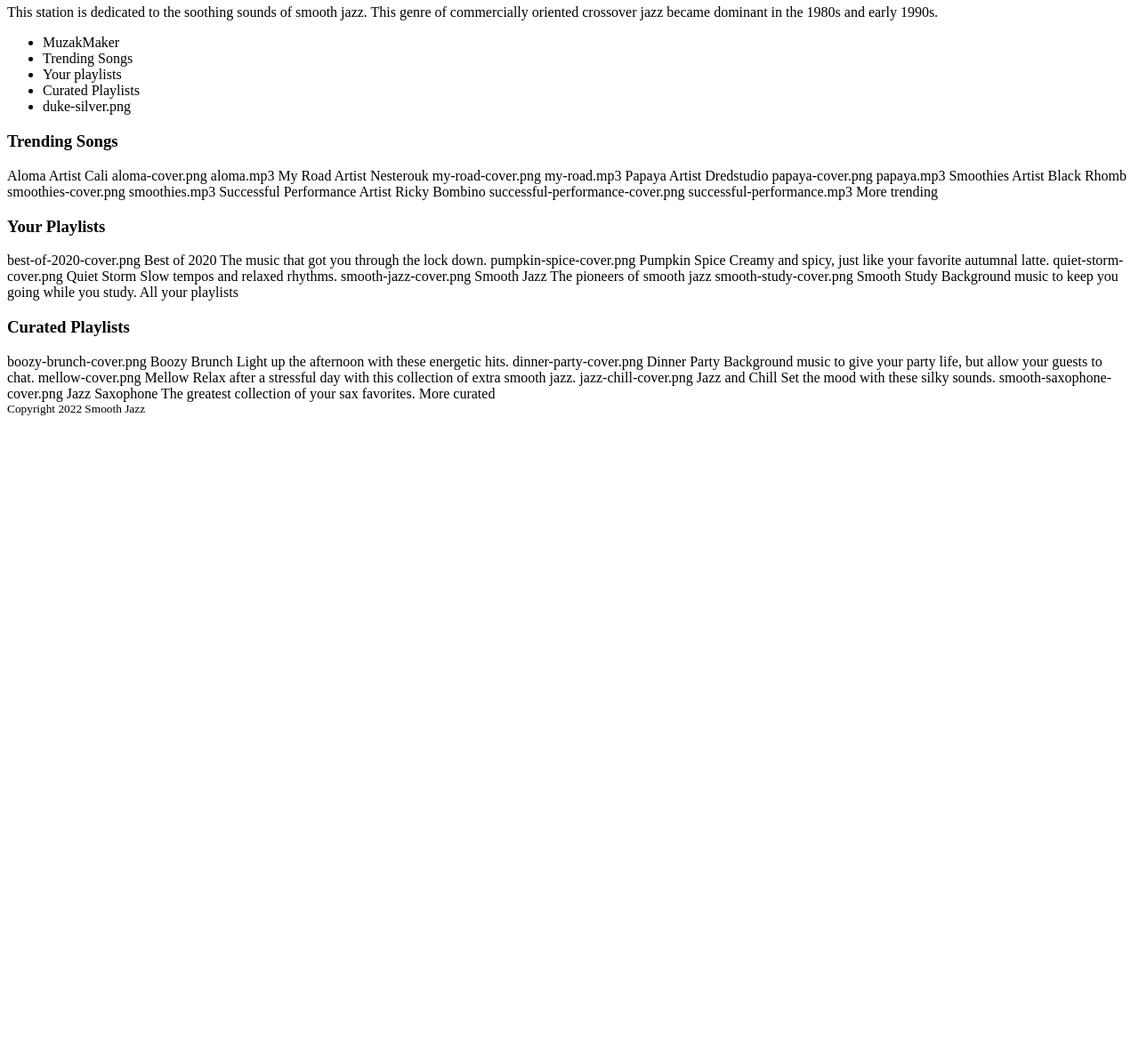
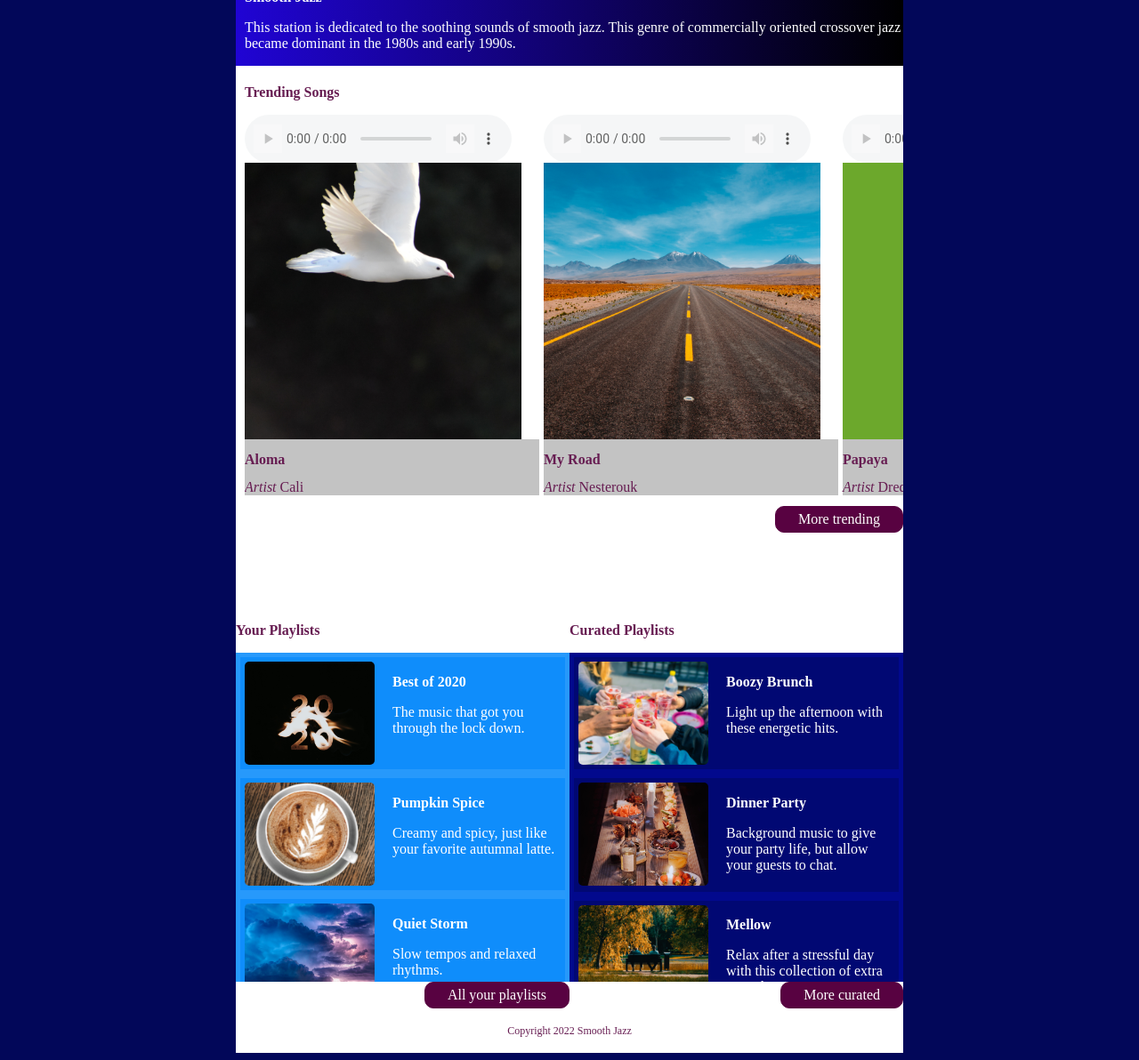
Before and after one commit to 1225536494/streamingmedia, a plain HTML site: page index.html in a window 1280 px wide. Shown: the part 108-1300 px from the top of the page at 89% size. Before the commit the page ends 800 px from the top, so only its background shows below. Drawn offline with Linux system fonts and the light colour scheme.

Commit message:
Finished Upload
I think its done?

```diff
--- a/index.html
+++ b/index.html
@@ -1,104 +1,168 @@
-<html>
+<!DOCTYPE html>
+<html lang="en">
     <head>
-
+        <meta charset="UTF-8">
+        <meta name="viewport" content="width=device-width, initial-scale=1">
+        <meta title="MuzakMaker">
+        <link rel="stylesheet" href="styles.css">
     </head>
+    <div class="centCont">
         <header>
-        <h1>MuzakMaker</h1>
+            <div id="H0">
+                <div></div>
+                <div></div>
+                <div></div>
+            </div>
+            <section class="tBar" id="H1">
+                <h1 class="hiddentoggle">MuzakMaker</h1>
+            </section>
+            <section class="hCont" id="H2">
                 <h2>Smooth Jazz</h2>
                 <p>This station is dedicated to the soothing sounds of smooth jazz. This genre of commercially oriented crossover jazz became dominant in the 1980s and early 1990s.</p>
-        <nav>
+            </section>
+            <nav id="H3">
                 <ul>
-                <li>MuzakMaker</li>
-                <li>Trending Songs</li>
-                <li>Your playlists</li>
-                <li>Curated Playlists</li>
-                <li>duke-silver.png</li>
+                    <li class="hiddentoggle"><a href="#">MuzakMaker</a></li>
+                    <li><a href="#">Trending Songs</a></li>
+                    <li><a href="#">Your playlists</a></li>
+                    <li><a href="#">Curated Playlists</a></li>
+                    <li><a href="#"><img src="images/duke-silver.png"></a></li>
                 </ul>
             </nav>
         </header>
         <main>
-        <section>
+            <article class="trending" id="A1">
+                <header>
                     <h3>Trending Songs</h3>
-            Aloma
-            Artist Cali
-            aloma-cover.png
-            aloma.mp3
-
-            My Road
-            Artist Nesterouk
-            my-road-cover.png
-            my-road.mp3
-
-            Papaya
-            Artist Dredstudio
-            papaya-cover.png
-            papaya.mp3
-
-            Smoothies
-            Artist Black Rhomb
-            smoothies-cover.png
-            smoothies.mp3
-
-            Successful Performance
-            Artist Ricky Bombino
-            successful-performance-cover.png
-            successful-performance.mp3
-
-            More trending
+                </header>
+                <section class="songs">
+                    <section class="song">
+                        <cite>
+                            <h2>Aloma</h2>
+                            <em>Artist</em> Cali
+                        </cite>
+                        <img src="images/aloma-cover.png">
+                        <audio controls>
+                            <source src="audio/aloma.mp3" type="audio/mpeg">
+                            Audio is not supported on this browser.
+                        </audio>
                     </section>
-        <section>
+                    <section class="song">
+                        <cite>
+                            <h2>My Road</h2>
+                            <em>Artist</em> Nesterouk
+                        </cite>
+                        <img src="images/my-road-cover.png">
+                        <audio controls>
+                            <source src="audio/my-road.mp3" type="audio/mpeg">
+                            Audio is not supported on this browser.
+                        </audio>
+                    </section>
+                    <section class="song">
+                        <cite>
+                            <h2>Papaya</h2>
+                            <em>Artist</em> Dredstudio
+                        </cite>
+                        <img src="images/papaya-cover.png">
+                        <audio controls>
+                            <source src="audio/papaya.mp3" type="audio/mpeg">
+                            Audio is not supported on this browser.
+                        </audio>
+                    </section>
+                    <section class="song">
+                        <cite>
+                            <h2>Smoothies</h2>
+                            <em>Artist</em> Black Rhomb
+                        </cite>
+                        <img src="images/smoothies-cover.png">
+                        <audio controls>
+                            <source src="audio/smoothies.mp3" type="audio/mpeg">
+                            Audio is not supported on this browser.
+                        </audio>
+                    </section>
+                    <section class="song">
+                        <cite>
+                            <h2>Successful Performance</h2>
+                            <em>Artist</em> Ricky Bombino
+                        </cite>
+                        <img src="images/successful-performance-cover.png">
+                        <audio controls>
+                            <source src="successful-performance.mp3" type="audio/mpeg">
+                            Audio is not supported on this browser.
+                        </audio>
+                    </section>
+                </section>
+                <footer><a href="#" class="button">More trending</a></footer>
+            </article>
+            <article class="playlist" id="B1">
+                <header>
                     <h3>Your Playlists</h3>
-            best-of-2020-cover.png
-            Best of 2020
-            The music that got you through the lock down.
-
-
-            pumpkin-spice-cover.png
-            Pumpkin Spice
-            Creamy and spicy, just like your favorite autumnal latte.
-
-
-            quiet-storm-cover.png
-            Quiet Storm
-            Slow tempos and relaxed rhythms.
-
-
-            smooth-jazz-cover.png
-            Smooth Jazz
-            The pioneers of smooth jazz
-
-
-            smooth-study-cover.png
-            Smooth Study
-            Background music to keep you going while you study.
-            All your playlists
+                </header>
+                <section class="songs">
+                    <section class="song">
+                        <img src="images/best-of-2020-cover.png">
+                        <h2>Best of 2020</h2>
+                        <p>The music that got you through the lock down.</p>
                     </section>
-        <section>
+                    <section class="song">
+                        <img src="images/pumpkin-spice-cover.png">
+                        <h2>Pumpkin Spice</h2>
+                        <p>Creamy and spicy, just like your favorite autumnal latte.</p>
+                    </section>
+                    <section class="song">
+                        <img src="images/quiet-storm-cover.png">
+                        <h2>Quiet Storm</h2>
+                        <p>Slow tempos and relaxed rhythms.</p>
+                    </section>
+                    <section class="song">
+                        <img src="images/smooth-jazz-cover.png">
+                        <h2>Smooth Jazz</h2>
+                        <p>The pioneers of smooth jazz.</p>
+                    </section>
+                    <section class="song">
+                        <img src="images/smooth-study-cover.png">
+                        <h2>Smooth Study</h2>
+                        <p>Background music to keep you going while you study.</p>
+                    </section>
+                </section>
+                <footer><a href="#" class="button">All your playlists</a></footer>
+            </article>
+            <article class="playlist" id="C1">
+                <header>
                     <h3>Curated Playlists</h3>
-            boozy-brunch-cover.png
-            Boozy Brunch
-            Light up the afternoon with these energetic hits.
-
-            dinner-party-cover.png
-            Dinner Party
-            Background music to give your party life, but allow your guests to chat.
-
-            mellow-cover.png
-            Mellow
-            Relax after a stressful day with this collection of extra smooth jazz.
-
-            jazz-chill-cover.png
-            Jazz and Chill
-            Set the mood with these silky sounds.
-
-            smooth-saxophone-cover.png
-            Jazz Saxophone
-            The greatest collection of your sax favorites.
-
-            More curated
+                </header>
+                <section class="songs">
+                    <section class="song">
+                        <img src="images/boozy-brunch-cover.png">
+                        <h2>Boozy Brunch</h2>
+                        <p>Light up the afternoon with these energetic hits.</p>
                     </section>
+                    <section class="song">
+                        <img src="images/dinner-party-cover.png">
+                        <h2>Dinner Party</h2>
+                        <p>Background music to give your party life, but allow your guests to chat.</p>
+                    </section>
+                    <section class="song">
+                        <img src="images/mellow-cover.png">
+                        <h2>Mellow</h2>
+                        <p>Relax after a stressful day with this collection of extra smooth jazz.</p>
+                    </section>
+                    <section class="song">
+                        <img src="images/jazz-chill-cover.png">
+                        <h2>Jazz and Chill</h2>
+                        <p>Set the mood with these silky sounds.</p>
+                    </section>
+                    <section class="song">
+                        <img src="images/smooth-saxophone-cover.png">
+                        <h2>Jazz Saxophone</h2>
+                        <p>The greatest collection of your sax favorites.</p>
+                    </section>
+                </section>
+                <footer><a href="#" class="button">More curated</a></footer>
+            </article>
         </main>
         <footer>
-        <small>Copyright 2022 Smooth Jazz</small>
+            <p>Copyright 2022 Smooth Jazz</p>
         </footer>
+    </div>
 </html>
--- /dev/null
+++ b/styles.css
@@ -0,0 +1,317 @@
+/*
+colors
+#020759 background purple
+#580241 button purple
+#2799fb first playlist background
+#0f8dfb first playlist content background
+#02098d second playlist background
+#010873 second playlist content background
+
+#030a8c title background
+
+#2104d8 second gradiant start
+#000000 second gradiant end
+
+#580241 first scrollbar
+#cbafc2 first scollbar bg
+
+#020759 second/third scrollbar
+#020759 second/third scollbar bg
+
+
+#671d52 trending color
+#c3c3c3 trending citation color
+
+*/
+
+html {
+    background-color: #020759;
+}
+
+.centCont {
+    max-width: 750px;
+    margin: 0 auto;
+    background-color: white;
+}
+
+ul {
+    list-style: none;
+}
+
+ul li {
+    text-decoration: none;
+    color: white;
+}
+
+nav {
+    display: none;
+}
+
+header {
+    display: grid;
+    grid-template-areas:
+    "H0 H1 H1 H1 H1"
+    "H2 H2 H2 H2 H2";
+}
+
+
+
+footer {
+    height: 50px;
+    text-align: center;
+}
+
+.tBar {
+    background-color: #030a8c;
+    color: white;
+    padding-left: 10px;
+    padding-top: 5px;
+}
+
+.hCont {
+    background-image: linear-gradient(to right, #2004d4, #000000);
+    color: white;
+    padding-left: 10px;
+    padding-top: 5px;
+}
+
+main {
+    display: grid;
+}
+
+.trending {
+    color: #671d52;
+    margin-bottom: 5px;
+    height: 600px;
+    padding-left: 10px;
+    padding-top: 5px;
+}
+
+.trending, .playlist {
+    background-color: white;
+    display: flex;
+    flex-direction: column;
+    overflow: auto;
+}
+
+.trending .song {
+    margin-right: 5px;
+    display: flex;
+    flex-direction: column-reverse;
+}
+
+cite {
+    background-color: #c3c3c3;
+    text-decoration: none;
+    font-style: normal;
+    margin-bottom: 2px;
+}
+
+.songs {
+    display: inline-flex;
+    flex-direction: row;
+    overflow: auto;
+
+}
+
+.playlist {
+    height: 450px;
+    color: #671d52;
+}
+
+.playlist .song {
+    margin: 5px;
+}
+
+#A1 {
+    grid-area: A1;
+}
+
+#B1 {
+    grid-area: B1;
+}
+
+#B1 .songs {
+    background-color: #2799fb;
+}
+
+#B1 .song {
+    background-color: #0f8dfb;
+    color: white;
+    padding: 5px;
+}
+
+#C1 {
+    grid-area: C1;
+}
+
+#C1 .songs {
+    background-color: #02098d;
+}
+
+#C1 .song {
+    background-color: #010873;
+    color: white;
+    padding: 5px;
+}
+
+#H0 {
+    grid-area: H0;
+    padding: 10px 5px;
+    background-color: #030a8c;
+}
+
+#H0 div {
+    width: 25px;
+    height: 5px;
+    background-color: white;
+    margin: 5px 0;
+}
+
+#H1 {
+    grid-area: H1;
+}
+
+#H2 {
+    grid-area: H2;
+}
+
+#H3 {
+    grid-area: H3;
+}
+
+main {
+    grid-template-areas:
+    "A1"
+    "B1"
+    "C1";
+}
+
+.trending footer, .playlist footer{
+    display: flex;
+    flex-direction: row;
+}
+
+.button {
+    align-self: center;
+    justify-self: center;
+    text-decoration: none;
+    background-color: #580241;
+    color: white;
+    padding: 5px 25px;
+    border: 1px solid #580241;
+    border-radius: 10px;
+}
+
+audio::-webkit-media-controls-mute-button {
+    background-color: white;
+}
+audio::-webkit-media-controls-play-button {
+    background-color: white;
+}
+audio::-webkit-media-controls-enclosure {
+    opacity: 0.7;
+    z-index: 100;
+}
+.trending .songs::-webkit-scrollbar {
+    background: #580241;
+}
+.trending .songs::-webkit-scrollbar-track {
+    background: #cbafc2;
+}
+.trending .songs::-webkit-scrollbar-thumb {
+    background: #580241;
+    border-radius: 25px;
+}
+.playlist .songs::-webkit-scrollbar {
+    background: #020759;
+}
+.playlist .songs::-webkit-scrollbar-track {
+    background: #1558b2;
+}
+.playlist .songs::-webkit-scrollbar-thumb {
+    background: #020759;
+    border-radius: 25px;
+}
+.playlist .songs::-webkit-scrollbar-thumb:hover {
+    background: #03097c;
+}
+
+h1 {
+    font-size: 1.25em;
+}
+h2, h3 {
+    font-size: 1em;
+}
+
+p, li {
+    font-size: 1em;
+}
+
+footer {
+    align-content: center;
+}
+
+footer p {
+    background-color: white;
+    font-size: .75em;
+    color: #671d52;
+    margin: auto 0;
+}
+
+@media screen and (min-width:550px) {
+
+    #H0 {
+        display: none;
+    }
+
+    header {
+        grid-template-areas:
+        "H1 H3 H3 H3 H3"
+        "H2 H2 H2 H2 H2";
+    }
+
+    nav ul {
+        display: grid;
+        grid-template-columns: 1fr 1fr 1fr 1fr 1fr;
+        gap: 50px;
+    }
+
+    nav {
+        display: flex;
+        background-color: #030a8c;
+        color: white;
+    }
+
+    nav .hiddentoggle {
+        visibility: hidden;
+    }
+
+    main {
+        grid-template-areas:
+        "A1 A1"
+        "B1 C1";
+    }
+
+    .trending footer, .playlist footer{
+        display: flex;
+        flex-direction: row-reverse;
+    }
+
+    .playlist {
+
+        overflow: visible;
+    }
+
+    .playlist .songs {
+        display: flex;
+        flex-direction: column;
+        overflow: auto;
+    }
+
+    .song img{
+        float: left;
+        margin-right: 20px;
+    }
+
+}
```
Lines whose indentation alone changed are shown as unchanged.
